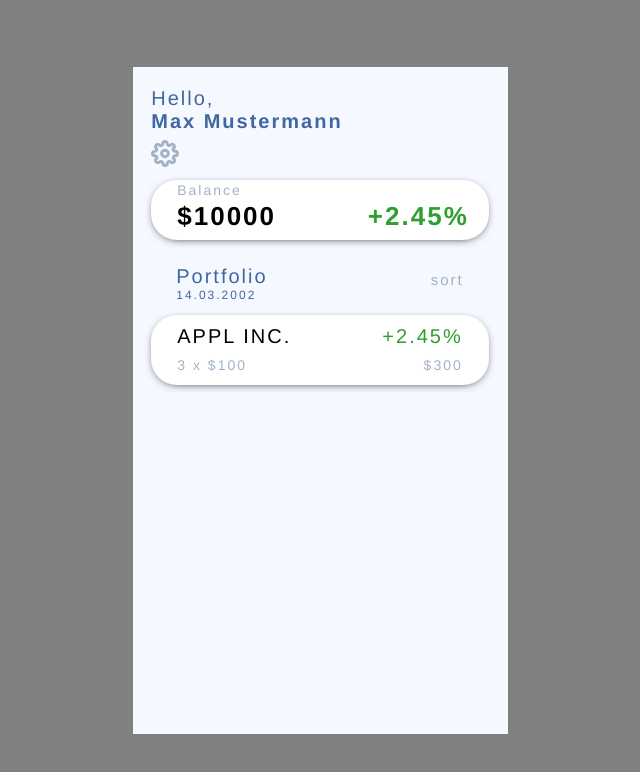
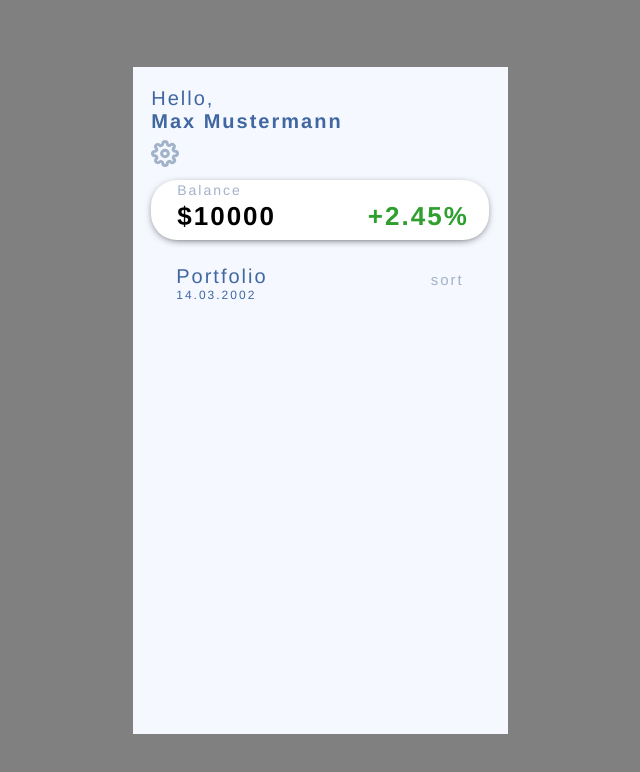
Before and after one commit to colefriedlaender/MOC, a Next.js app: page / in a window 1280 px wide. Shown: the top 772 px of the page, without its empty margins (320-960 px from the left). Built offline with nearby package versions, Linux system fonts and the light colour scheme.

Commit message:
Deleted BackButton and Stock Component from Index

```diff
--- a/components/Stock/Stock.module.css
+++ /dev/null
@@ -1,28 +0,0 @@
-.container {
-  background-color: var(--text-button-color);
-  height: 70px;
-  border-radius: 1.3em;
-  display: grid;
-  grid-template-rows: 60% 1fr;
-  grid-template-columns: 1fr 1fr;
-  padding-left: 1.3em;
-  padding-right: 1.3em;
-  box-shadow: 0 2px 10px -4px #000;
-}
-.stockName {
-  align-self: center;
-}
-.stockRate {
-  align-self: center;
-  justify-self: end;
-  color: var(--positive-color);
-}
-.amount {
-  font-size: 0.7em;
-  color: var(--secundary-color);
-}
-.total {
-  font-size: 0.7em;
-  justify-self: end;
-  color: var(--secundary-color);
-}
--- a/components/Stock/Stock.tsx
+++ /dev/null
@@ -1,28 +0,0 @@
-import styles from "../Stock/Stock.module.css";
-export type StockProps = {
-  stockName: string;
-  stockRate: number;
-  amount: number;
-  stockPrice: number;
-  total: number;
-};
-
-function Stock({
-  amount,
-  stockPrice,
-  stockRate,
-  stockName,
-  total,
-}: StockProps) {
-  return (
-    <div className={styles.container}>
-      <div className={styles.stockName}>{stockName}</div>
-      <div className={styles.stockRate}>+{stockRate}%</div>
-      <div className={styles.amount}>
-        {amount} x ${stockPrice}
-      </div>
-      <div className={styles.total}>${total}</div>
-    </div>
-  );
-}
-export default Stock;
--- a/pages/index.tsx
+++ b/pages/index.tsx
@@ -1,9 +1,7 @@
 import Head from "next/head";
-import BackButton from "../components/BackButton/BackButton";
 import Balance from "../components/Balance/Balance";
 import Greeting from "../components/Greeting/Greeting";
 import SettingsButtonStories from "../components/SettingsButton/SettingsButton";
-import Stock from "../components/Stock/Stock";
 import SubHeadline from "../components/SubHeadline/SubHeadline";
 import styles from "../styles/Home.module.css";
 
@@ -26,13 +24,6 @@ export default function Home() {
         </header>
         <main className={styles.main}>
           <SubHeadline date={"14.03.2002"} />
-          <Stock
-            amount={3}
-            stockPrice={100}
-            stockRate={2.45}
-            stockName={"APPL INC."}
-            total={300}
-          />
         </main>
         <footer className={styles.footer}></footer>
       </div>
```
Also changed, not shown: 1 other file (tests, documents, lock files or other folders).
